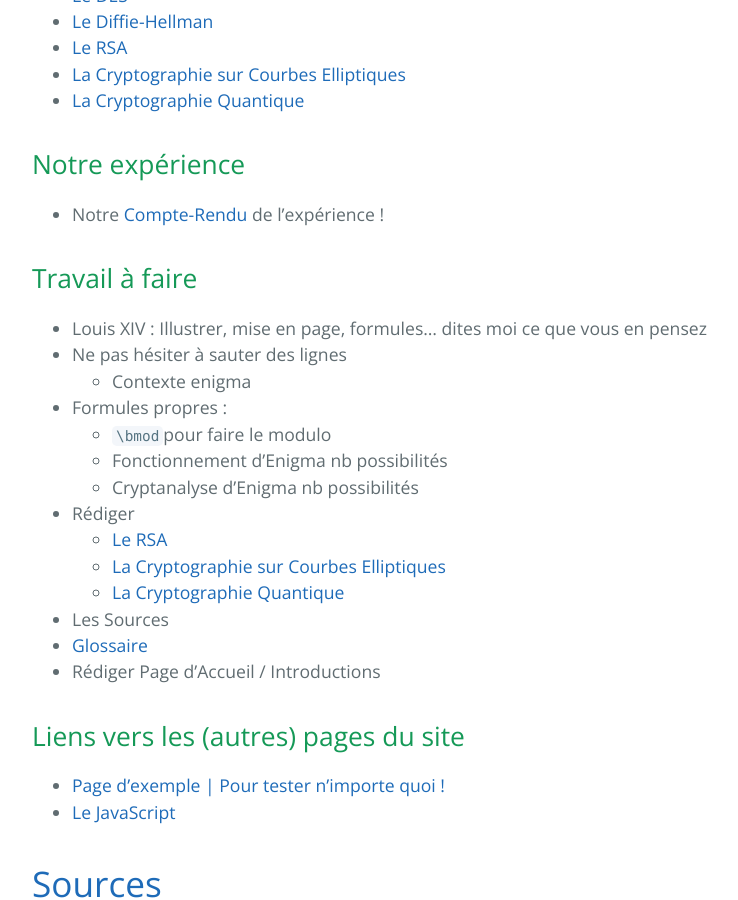
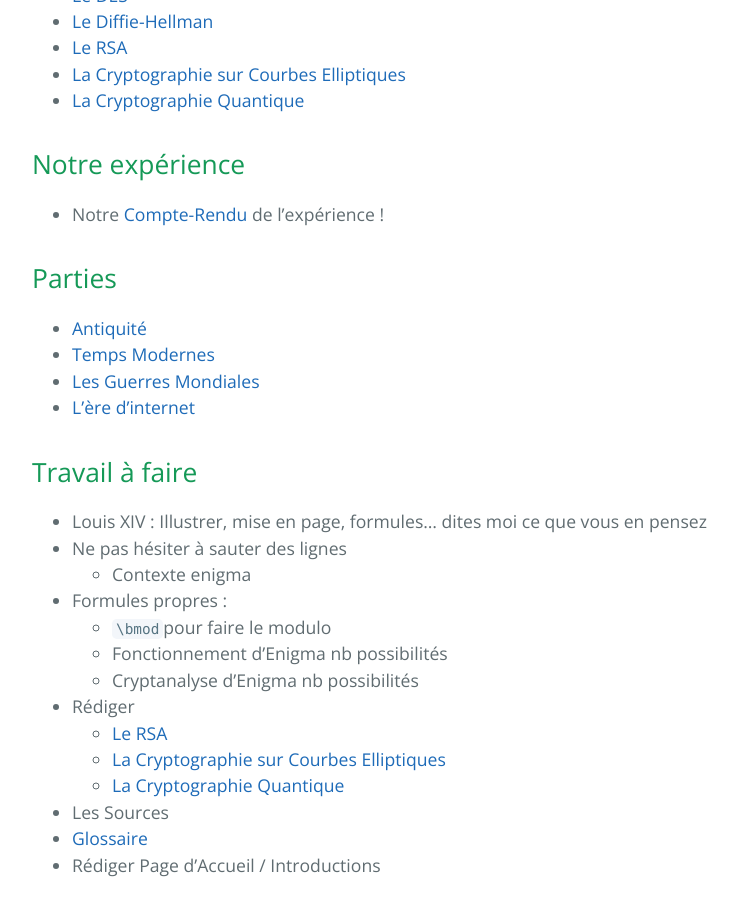
Before and after one commit to SamuelGallay/CryptoTPE, a Jekyll site: the page built from index.md, in a window 1280 px wide and 900 px high, scrolled down 2318 px. Shown: the whole window, without its empty margins (192-930 px from the left). Built offline with Jekyll 4.4.1, drawn with Linux system fonts in a browser that asks for light colours; our own code applies the rules of GitHub Pages for plain Markdown files.

Commit message:
Update index.md

```diff
--- a/index.md
+++ b/index.md
@@ -46,6 +46,18 @@ Les guerres présentent un contexte propice à la cryptologie puisqu'une partie
 ## Notre expérience
 * Notre [Compte-Rendu](experience) de l'expérience !
 
+
+
+## Parties
+
+* [Antiquité](antiquite)
+* [Temps Modernes](temps-modernes)
+* [Les Guerres Mondiales](guerres)
+* [L'ère d'internet](internet)
+
+
+
+
 ## Travail à faire
 * Louis XIV : Illustrer, mise en page, formules... dites moi ce que vous en pensez
 * Ne pas hésiter à sauter des lignes
```
